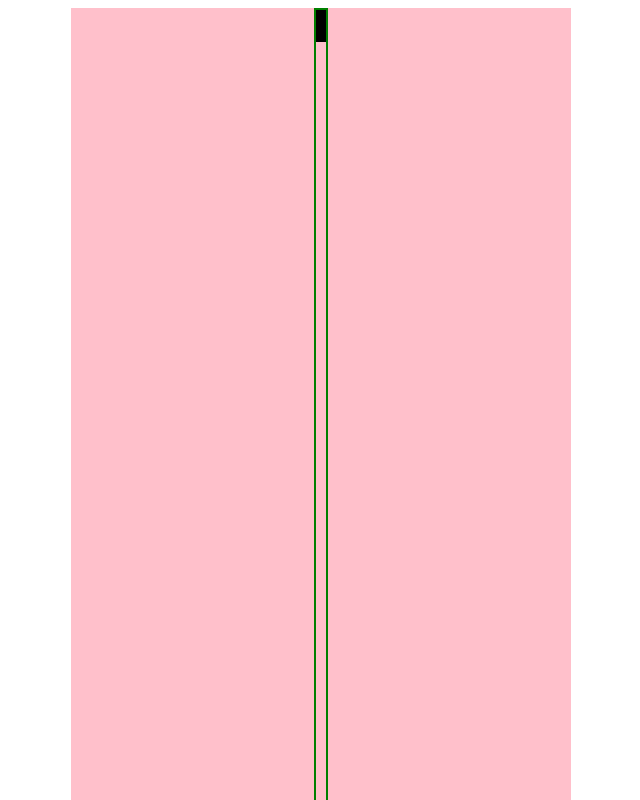
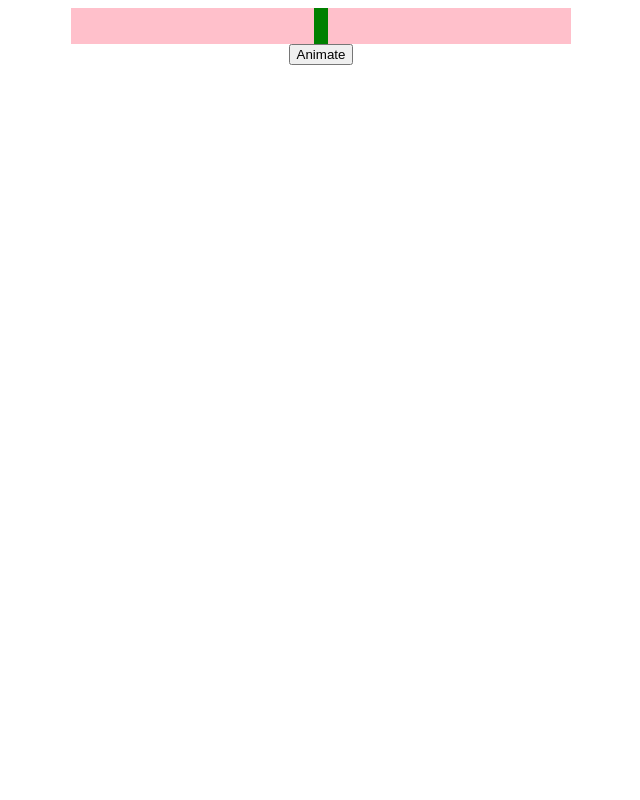
Before and after one commit to AlexSweeney/animated-timeline, a React (Create React App) app: page / in a window 1280 px wide. Shown: the top 800 px of the page, without its empty margins (327-967 px from the left). Built offline with nearby package versions, Linux system fonts and the light colour scheme.

Commit message:
Node - chain animations

```diff
--- a/src/components/Node/parts/Node.jsx
+++ b/src/components/Node/parts/Node.jsx
@@ -3,8 +3,7 @@ import { triggerOnTransitionEnd } from '../../../utils/utils';
 import './../styles/Node.css';
 import { v4 as uuid } from 'uuid';
 
-const Node = ({ setIds }) => {
-  console.log('')
+const Node = ({ setIds, isAnimating, animateId, iterateAnimation }) => {
   const [lineHeightClass, setLineHeightClass] = useState('line--closed');
   const [dotVisibileClass, setDotVisibleClass] = useState('dot--hide');
   const [infoBoxVisibleClass, setInfoBoxVisibleClass] = useState('infoBox--hide');
@@ -15,12 +14,19 @@ const Node = ({ setIds }) => {
 
   const onRender = () => {
     setIds(ids => [...ids, idNum])
+  };
 
-    openLine().then(() => {
-      showDot()
-      showInfoBox()
-    })
-  };
+  const animate = () => {
+    openLine()
+      .then(() => {
+        const promOne = showDot();
+        const promTwo = showInfoBox();
+
+        Promise.all([promOne, promTwo]).then(() => {
+          iterateAnimation()
+        });
+      })
+  }
 
   const openLine = () => {
     return new Promise(resolve => {
@@ -54,6 +60,10 @@ const Node = ({ setIds }) => {
     onRender()
   }, [])
 
+  useEffect(() => {
+    if(isAnimating && animateId === idNum) animate()
+  }, [animateId, isAnimating])
+
   return (
     <div className='node'>
       <div className='timeline'>
--- a/src/components/Node/styles/Node.css
+++ b/src/components/Node/styles/Node.css
@@ -12,7 +12,7 @@
   left: 0;
   transition-delay: 1s;
   transition-property: opacity;
-  transition-duration: 2s;
+  transition-duration: 0.5s;
 }
 
 .infoBox--hide {
@@ -33,7 +33,7 @@
   width: 10px;
   background-color: black;
   align-self: center;
-  transition: height 4s;
+  transition: height 0.5s;
 }
 
 .line--closed {
@@ -47,7 +47,7 @@
 .dot {
   background-color: red;
   border-radius: 100%;
-  transition: width 2s, height 2s;
+  transition: width 0.5s, height 0.5s;
 }
 
 .dot--hide {
--- a/src/components/Timeline/parts/Timeline.jsx
+++ b/src/components/Timeline/parts/Timeline.jsx
@@ -1,20 +1,48 @@
 import './../styles/Timeline.css';
 import Node from '../../Node/parts/Node';
-import React, { useEffect, useState } from 'react';
+import React, { useState } from 'react';
 
 const Timeline = ({
 
 }) => {
   const [ids, setIds] = useState([]);
+  const [currentIndex, setCurrentIndex] = useState(0);
+  const [isAnimating, setIsAnimating] = useState(false);
+  const [animateId, setAnimateId] = useState(null);
 
-  // useEffect(() => {
-  //   console.log('ids', ids)
-  // }, [ids])
+  const onClickButton = () => {
+    startAnimation()
+  };
+
+  const startAnimation = () => {
+    setIsAnimating(true)
+    setAnimateId(ids[currentIndex])
+  };
+
+  const iterateAnimation = () => {
+    const newIndex = currentIndex + 1;
+
+    if(newIndex < ids.length) {
+      setAnimateId(ids[newIndex])
+      setCurrentIndex(newIndex)
+    } else {
+      setIsAnimating(false)
+    }
+  };
 
   return (
     <div className="root">
-      <Node setIds={setIds}>
-      </Node>
+      <Node setIds={setIds} isAnimating={isAnimating} animateId={animateId} iterateAnimation={iterateAnimation}/>
+      <Node setIds={setIds} isAnimating={isAnimating} animateId={animateId} iterateAnimation={iterateAnimation}/>
+      <Node setIds={setIds} isAnimating={isAnimating} animateId={animateId} iterateAnimation={iterateAnimation}/>
+      <Node setIds={setIds} isAnimating={isAnimating} animateId={animateId} iterateAnimation={iterateAnimation}/>
+      <Node setIds={setIds} isAnimating={isAnimating} animateId={animateId} iterateAnimation={iterateAnimation}/>
+      <Node setIds={setIds} isAnimating={isAnimating} animateId={animateId} iterateAnimation={iterateAnimation}/>
+      <Node setIds={setIds} isAnimating={isAnimating} animateId={animateId} iterateAnimation={iterateAnimation}/>
+      <Node setIds={setIds} isAnimating={isAnimating} animateId={animateId} iterateAnimation={iterateAnimation}/>
+      <Node setIds={setIds} isAnimating={isAnimating} animateId={animateId} iterateAnimation={iterateAnimation}/>
+
+      <button onClick={onClickButton}>Animate</button>
     </div>
   )
 }
--- a/src/components/Timeline/styles/Timeline.css
+++ b/src/components/Timeline/styles/Timeline.css
@@ -2,5 +2,6 @@
   height: 300vh;
   width: 100vw;
   display: flex;
-  justify-content: center;
+  flex-direction: column;
+  align-items: center;
 }
```
